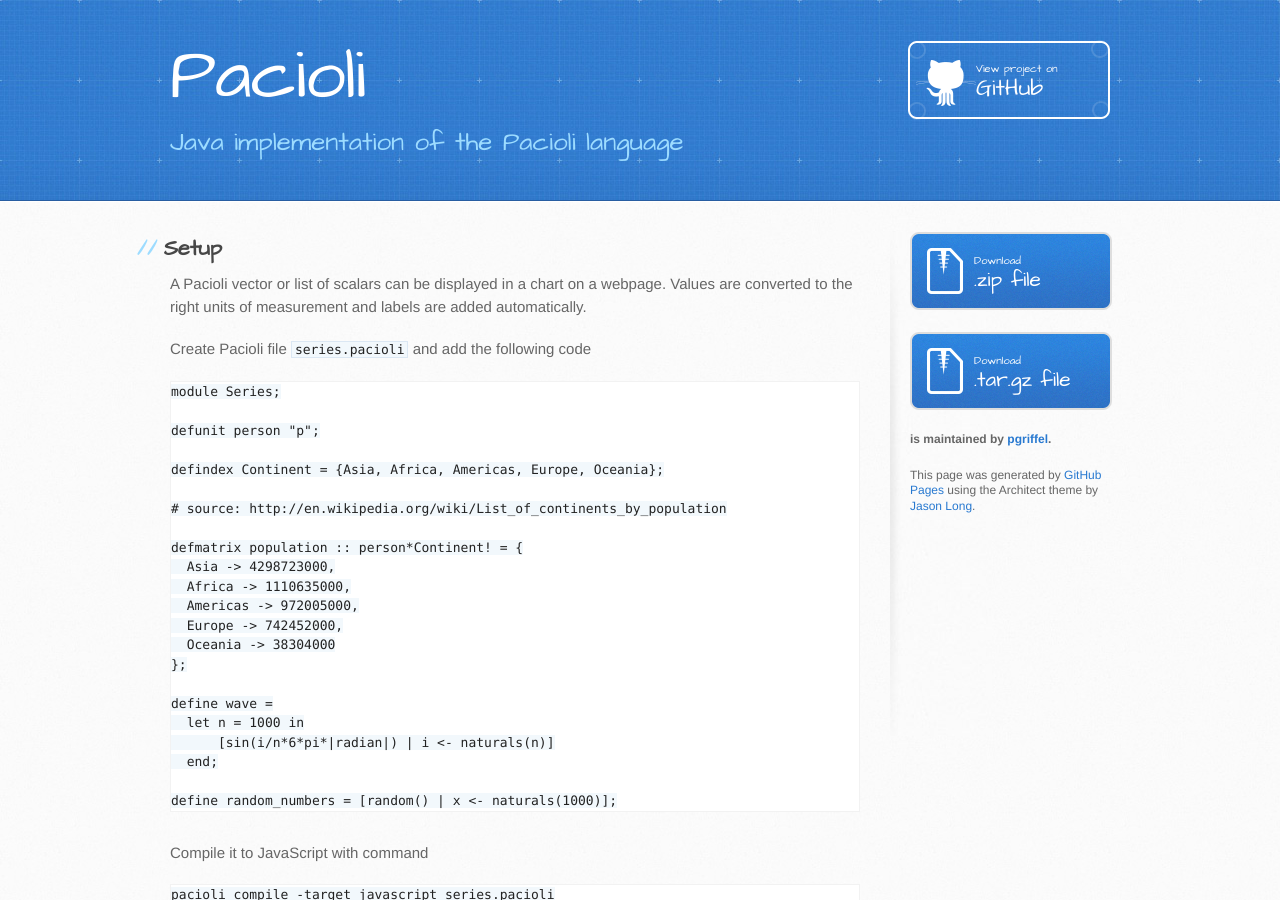
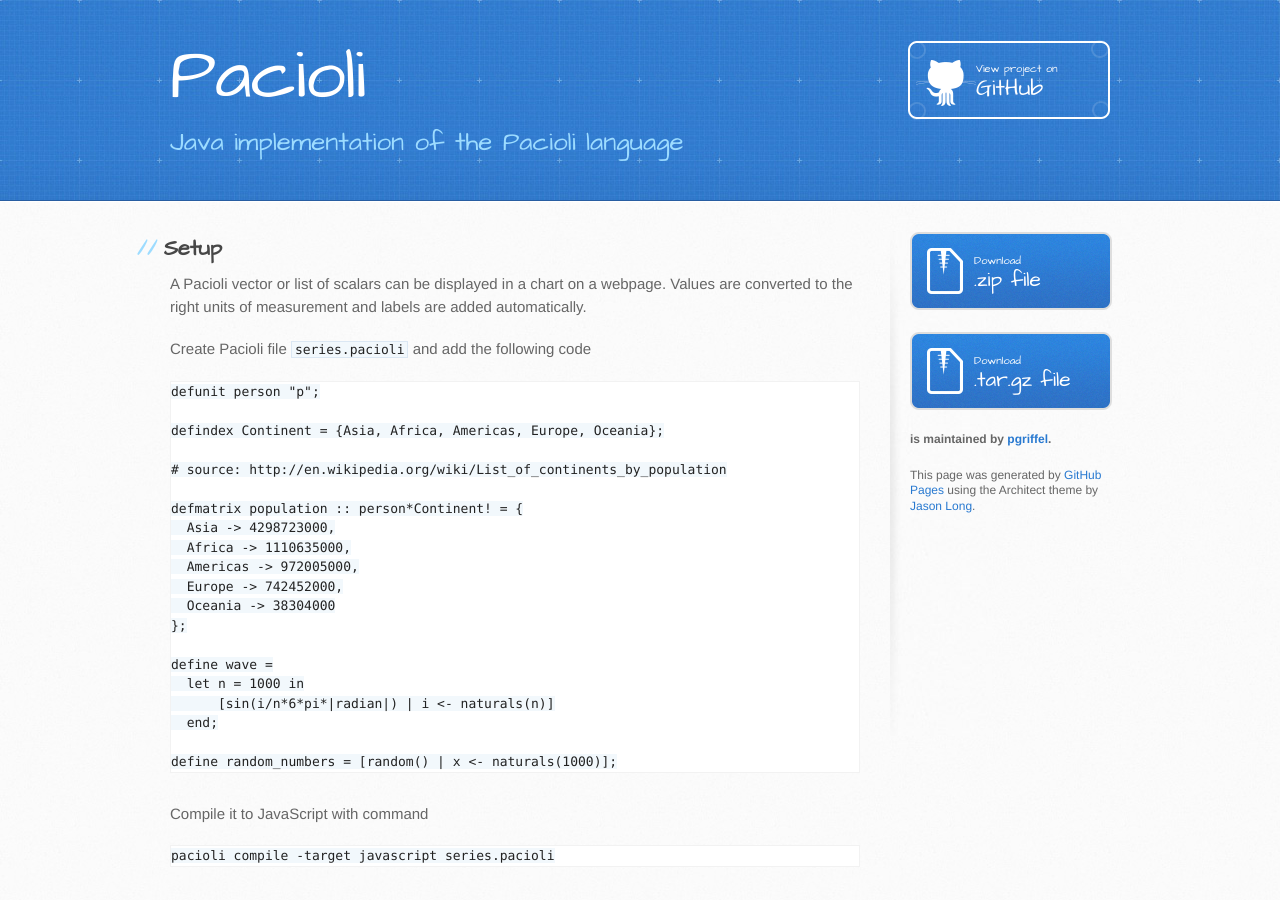
Before and after one commit to pgriffel/pacioli, a Jekyll site: the page built from charts.md, in a window 1280 px wide and 900 px high. Built offline with Jekyll 4.4.1, drawn with Linux system fonts in a browser that asks for light colours.

Commit message:
Updated chart.md

````diff
--- a/charts.md
+++ b/charts.md
@@ -14,29 +14,28 @@ labels are added automatically.
 
 Create Pacioli file `series.pacioli` and add the following code
 
-    module Series;
+```
+defunit person "p";
 
-    defunit person "p";
+defindex Continent = {Asia, Africa, Americas, Europe, Oceania};
 
-    defindex Continent = {Asia, Africa, Americas, Europe, Oceania};
+# source: http://en.wikipedia.org/wiki/List_of_continents_by_population
 
-    # source: http://en.wikipedia.org/wiki/List_of_continents_by_population
+defmatrix population :: person*Continent! = {
+  Asia -> 4298723000,
+  Africa -> 1110635000,
+  Americas -> 972005000,
+  Europe -> 742452000,
+  Oceania -> 38304000
+};
 
-    defmatrix population :: person*Continent! = {
-      Asia -> 4298723000,
-      Africa -> 1110635000,
-      Americas -> 972005000,
-      Europe -> 742452000,
-      Oceania -> 38304000
-    };
+define wave =
+  let n = 1000 in
+      [sin(i/n*6*pi*|radian|) | i <- naturals(n)]
+  end;
 
-    define wave =
-      let n = 1000 in
-          [sin(i/n*6*pi*|radian|) | i <- naturals(n)]
-      end;
-
-    define random_numbers = [random() | x <- naturals(1000)];
-
+define random_numbers = [random() | x <- naturals(1000)];
+```
 
 Compile it to JavaScript with command
 
@@ -45,27 +44,27 @@ Compile it to JavaScript with command
 This produces the file `series.js` that can be included with the
 required libraries into a HTML page as follows:
 
-{% highlight html %}
+```html
 <script type="text/javascript" src="d3.v2.js"></script>
 <script type="text/javascript" src="numeric-1.2.6.js"></script>
 <script type="text/javascript" src="pacioli-0.2.0.min.js"></script>
 <script type="text/javascript" src="series.js"></script>
-{% endhighlight %}
+```
 
 Include the pacioli style sheet:
 
-{% highlight html %}
+```html
 <link rel="stylesheet" type="text/css" href="pacioli.css" media="screen" />
-{% endhighlight %}
+```
 
 Finally add the following divs to the body of the page:
 
-{% highlight html %}
+```html
 <div id="chart1"></div>
 <div id="chart2"></div>
 <div id="chart3"></div>
 <div id="chart4"></div>
-{% endhighlight %}
+```
 
 
 Bar Chart
@@ -73,14 +72,14 @@ Bar Chart
 
 Add the following code to create a bar chart for the population:
 
-{% highlight javascript %}
+```javascript
 var parent = document.getElementById("chart1")
 var population = Pacioli.value("Series", "population")
 var chart = new Pacioli.BarChart(parent, population)
 chart.options.label = "World Population"
 chart.options.unit = Pacioli.unit("giga", "person")
 chart.draw()
-{% endhighlight %}
+```
 
 <div id="chart1"></div>
 
@@ -90,7 +89,7 @@ Pie Chart
 
 Add the following code to create a pie chart for the population:
 
-{% highlight javascript %}
+```javascript
 var parent = document.getElementById("chart2")
 var population = Pacioli.value("Series", "population")
 var chart = new Pacioli.PieChart(parent, population, {
@@ -100,7 +99,7 @@ var chart = new Pacioli.PieChart(parent, population, {
     unit: Pacioli.unit("giga", "person")
 })
 chart.draw()
-{% endhighlight %}
+```
 
 This should set the second chart to
 
@@ -110,7 +109,7 @@ This should set the second chart to
 Histogram
 ---------
 
-{% highlight javascript %}
+```javascript
 var parent = document.getElementById("chart3")
 var chart = new Pacioli.Histogram(parent, random_numbers, {
     label: "Random Numbers",
@@ -118,7 +117,7 @@ var chart = new Pacioli.Histogram(parent, random_numbers, {
     width: 500, height: 300
 })
 chart.draw()
-{% endhighlight %}
+```
 
 <div id="chart3"></div>
 
@@ -126,10 +125,10 @@ chart.draw()
 Line Chart
 ----------
 
-{% highlight javascript %}
+```javascript
 var parent = document.getElementById("chart4")
 new Pacioli.LineChart(parent, wave, {width: 500, height: 300}).draw()
-{% endhighlight %}
+```
 
 <div id="chart4"></div>
 
````
Also changed, not shown: charts.html (added, +204 -0 lines).
